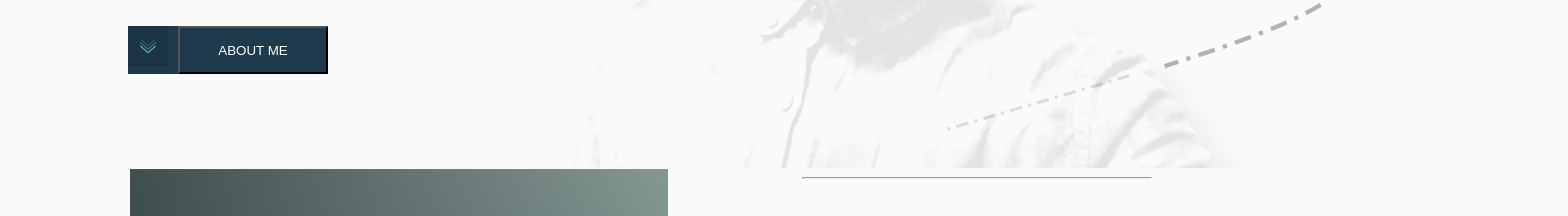
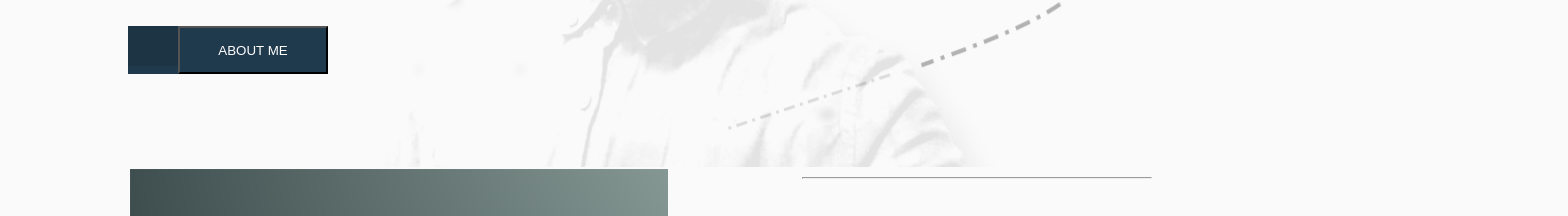
Before and after one commit to maru-koch/personal-website, a plain HTML site: page index.html in a window 1280 px wide. Shown: the part 523-739 px from the top of the page, 1568 px wide, since content can reach past the window. Drawn offline with Linux system fonts and the light colour scheme.

Commit message:
Header imaged fixed using flexbox

```diff
--- a/index.html
+++ b/index.html
@@ -8,8 +8,9 @@
     <link rel = "stylesheet" href="./style/style.css"/>
 </head>
 <body>
+
+    <header>
         <div class="wrapper">
-    <header>
             <nav class = "container">
                 <div>
                     <img src="./icons/logo_black.png" class = "icons" id="logo">
@@ -22,6 +23,8 @@
                     </ul>
                 </div>
             </nav>
+        </div>
+
         <div id = "header_image">
             <div id="header_image">
                 <img src="./images/header.png"/>
@@ -38,6 +41,7 @@
             </div>
         </div>
     </header>
+    <div class="wrapper">
         <main>
             <section id="about_div" class= "container">
                 <div>
@@ -80,13 +84,13 @@
             </section>
 
         </main>
-
+    </div>
+        <div class ="wrapper">
         <footer class="container">
-            <div class="wrapper">
             <div class="footer_divs">
                 <img src="./icons/logo_white.png" class = "icons" id="logo"/>
             </div>
-                <div class="footer_divs" id ="footer-nav">
+            <div class="footer_divs" id ="">
                 <ul class="container">
                     <li>HOME</li>
                     <li>PORTFOLIO</li>
@@ -98,7 +102,6 @@
                 <div><a href ="https://twitter.com/N__franklyn" target ="_blank"><img class ="icons media" src="./icons/twitter.png" alt="twitter_logo"></a></div>
                 <div><a href = "https://www.linkedin.com/in/maruche-5v578361a3/" target="_blank"><img class ="icons media" src="./icons/linkedin.png" alt="linkedin_logo"></div></a>
             </div>
-            </div>
         </footer>
         </div>
     </body>
--- a/style/style.css
+++ b/style/style.css
@@ -38,6 +38,13 @@ body{
 #header_image{
     height: 600px;
     width: 100% auto;
+    display: flex;
+    flex-wrap: wrap;
+}
+
+#header_image img{
+    width: 100%;
+    justify-content: center;
 }
 
 #btn, #header_btnHolder{
```
Lines whose indentation alone changed are shown as unchanged.
